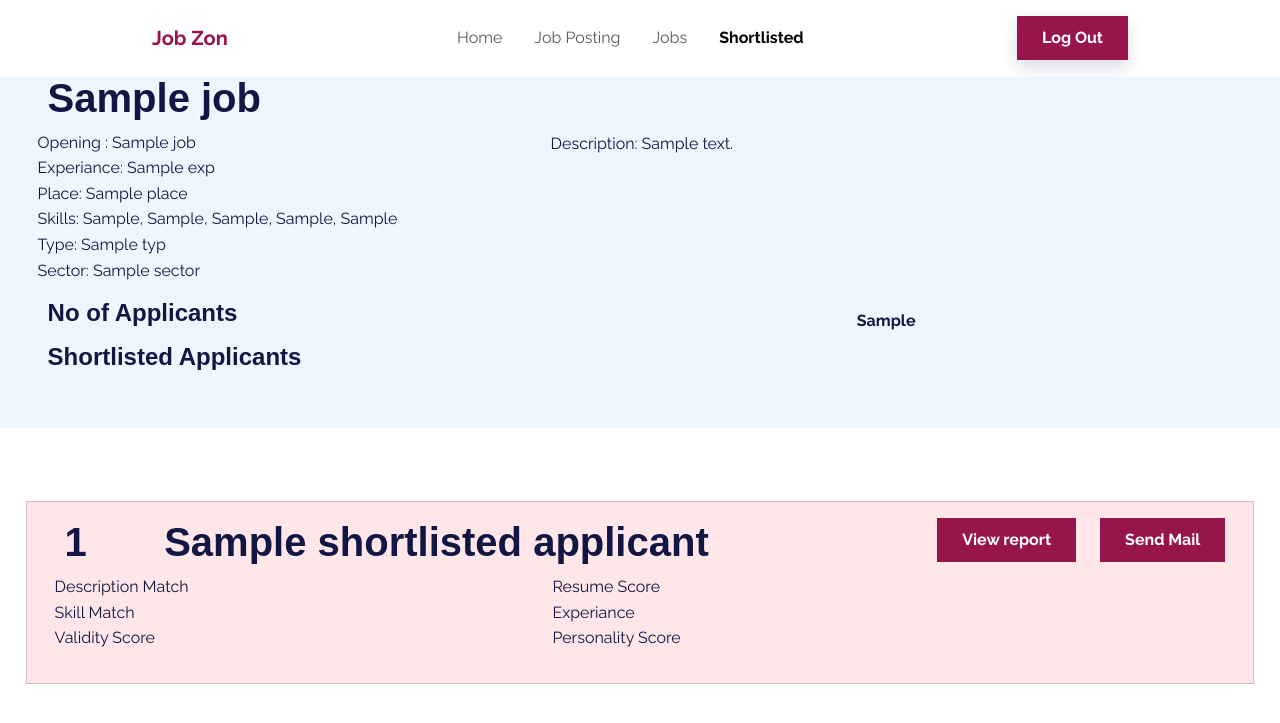
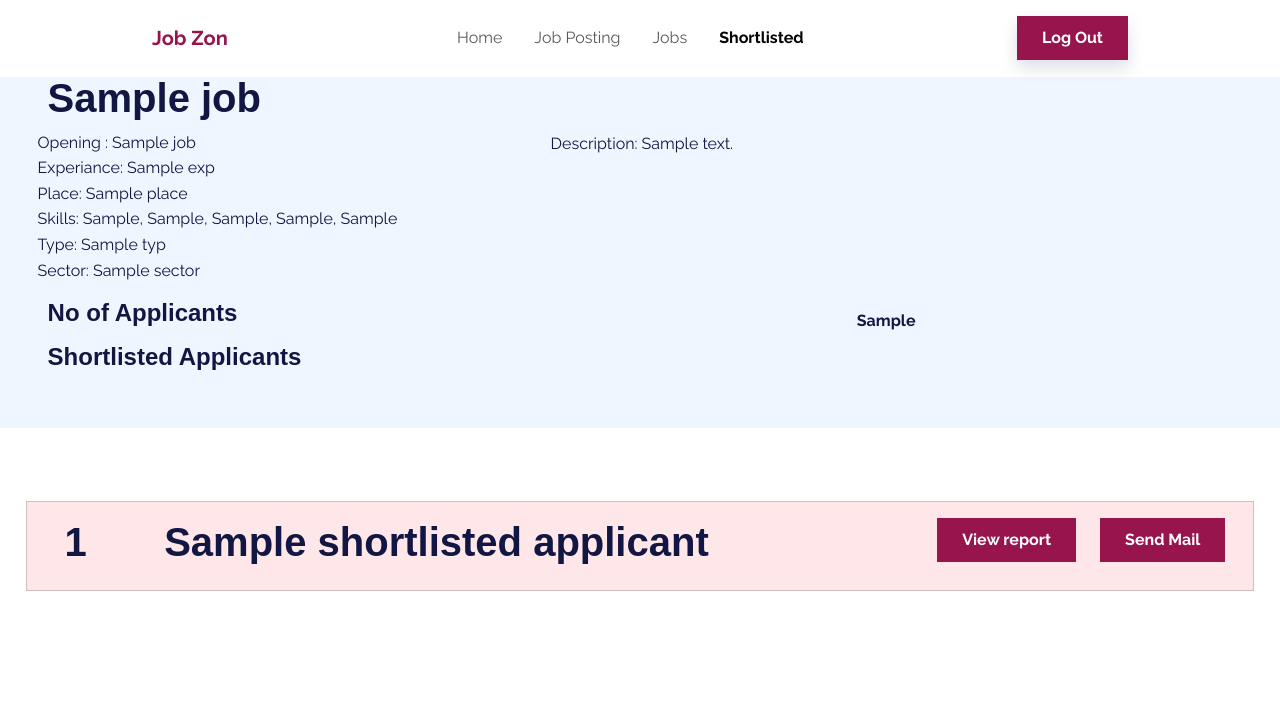
Before and after one commit to jagrutipatilp/JobZon, a Django app: template recruiter/templates/view_shortlisted.html in a window 1280 px wide. Shown: the top 723 px of the page. Run offline with Django 4.2, Linux system fonts and the light colour scheme; the template is opened without the code that fills it: most values are stand-ins (such as "Sample title", 1, 10 or a date in 2020); some libraries are stand-ins or nearby versions.

Commit message:
Update view_shortlisted.html

```diff
--- a/recruiter/templates/view_shortlisted.html
+++ b/recruiter/templates/view_shortlisted.html
@@ -92,25 +92,7 @@
                         </div>
                     </div>
                 </div>
-                <div class="container-fluid">
-                    <div class="row">
-                        <div class="col-5">
-                            <ul class="list-unstyled">
-                                <li>Description Match</li>
-                                <li>Skill Match&nbsp;</li>
-                                <li></li>
-                                <li>Validity Score&nbsp;</li>
-                            </ul>
-                        </div>
-                        <div class="col">
-                            <ul class="list-unstyled">
-                                <li>Resume Score</li>
-                                <li>Experiance</li>
-                                <li>Personality Score</li>
-                            </ul>
-                        </div>
-                    </div>
-                </div>
+
             </div>
         </div>
 
```
